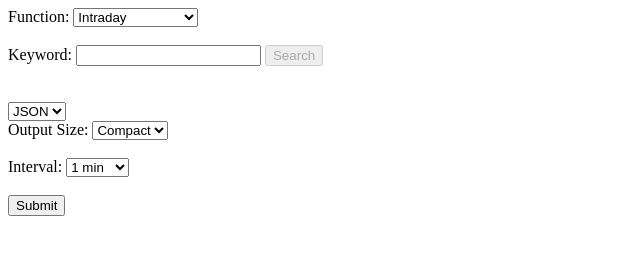
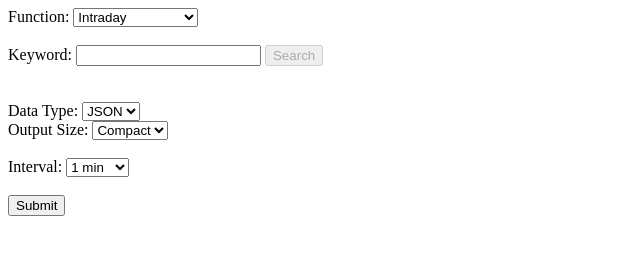
Before and after one commit to inanimatestructure--/FinanceApp, an Electron app: page html/stocks.html in a window 1250 px wide. Shown: the whole page, without its empty margins (0-640 px from the left). Drawn offline with nearby package versions, Linux system fonts and the light colour scheme.

Commit message:
Update stocks.html

```diff
--- a/html/stocks.html
+++ b/html/stocks.html
@@ -31,6 +31,7 @@
                 <select class="symbolSearchList"></select></br>
             </div></br>
             <div id="datatype">
+                <label for="dType">Data Type: </label>
                 <select class="form-control" id="datatypeObject">
                     <option value="json">JSON</option>
                     <option value="csv">CSV</option>
```
